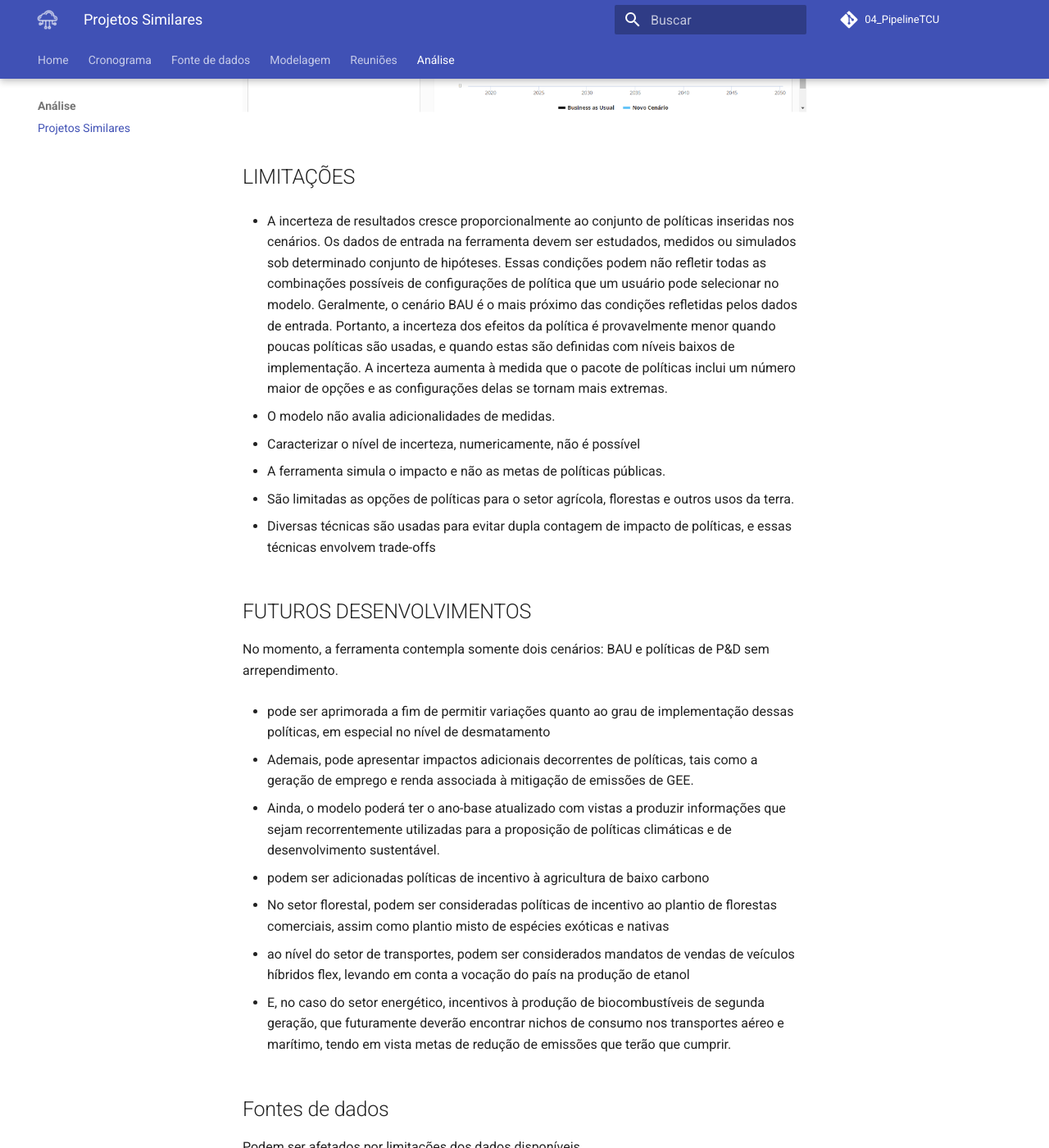
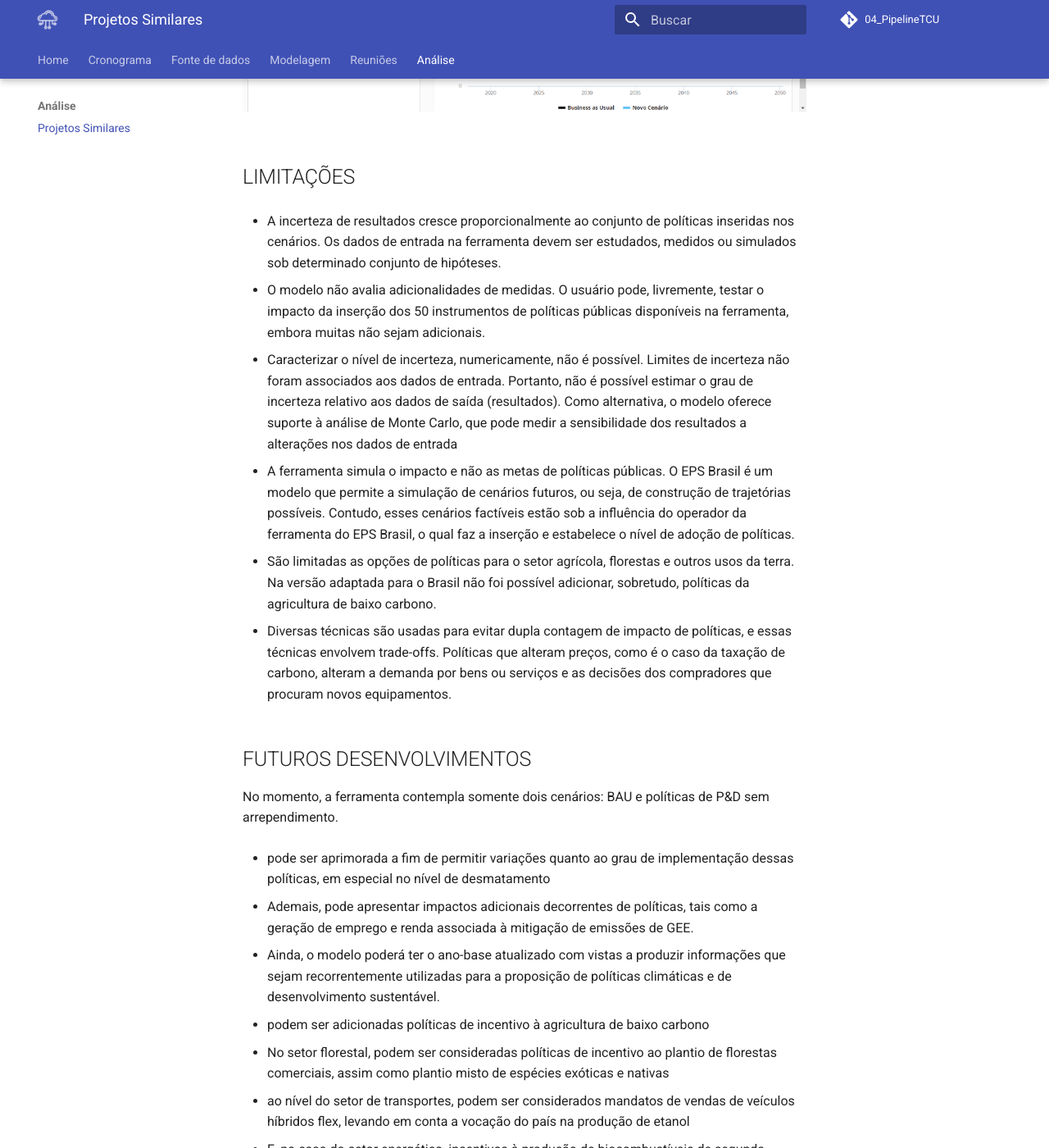
Before and after one commit to ResidenciaTICBrisa/04_PipelineTCU, an MkDocs documentation site: the page built from docs/analise/projetos_similares.md, in a window 1280 px wide and 1400 px high, scrolled down 824 px. Shown: the whole window at 82% size. Built offline with MkDocs 1.6.1 and Material for MkDocs 9.7.7, drawn with Linux system fonts in a browser that asks for light colours; comment, search, counter and statistics services are not loaded; some of the changed text lies outside the part shown.

Commit message:
Análise Sinapse

```diff
--- a/docs/analise/projetos_similares.md
+++ b/docs/analise/projetos_similares.md
@@ -14,35 +14,46 @@
 inseridas nos cenários. Os dados de entrada
 na ferramenta devem ser estudados, medidos
 ou simulados sob determinado conjunto de
-hipóteses. Essas condições podem não refletir
-todas as combinações possíveis de configurações
-de política que um usuário pode selecionar no
-modelo. Geralmente, o cenário BAU é o mais
-próximo das condições refletidas pelos dados de
-entrada. Portanto, a incerteza dos efeitos da política
-é provavelmente menor quando poucas políticas
-são usadas, e quando estas são definidas com níveis
-baixos de implementação. A incerteza aumenta à
-medida que o pacote de políticas inclui um número
-maior de opções e as configurações delas se tornam
-mais extremas.
+hipóteses.
 
 - O modelo não avalia adicionalidades de
-medidas.
+medidas. O usuário pode, livremente, testar o
+impacto da inserção dos 50 instrumentos de políticas
+públicas disponíveis na ferramenta, embora muitas
+não sejam adicionais.
 
 - Caracterizar o nível de incerteza,
-numericamente, não é possível
+numericamente, não é possível.
+Limites de incerteza não foram associados aos dados
+de entrada. Portanto, não é possível estimar o
+grau de incerteza relativo aos dados de saída
+(resultados). Como alternativa, o modelo oferece
+suporte à análise de Monte Carlo, que pode medir a
+sensibilidade dos resultados a alterações nos dados
+de entrada
 
 - A ferramenta simula o impacto e não as
-metas de políticas públicas.
+metas de políticas públicas. O EPS Brasil é
+um modelo que permite a simulação de cenários
+futuros, ou seja, de construção de trajetórias
+possíveis. Contudo, esses cenários factíveis estão
+sob a influência do operador da ferramenta do EPS
+Brasil, o qual faz a inserção e estabelece o nível
+de adoção de políticas.
 
 - São limitadas as opções de políticas para
 o setor agrícola, florestas e outros usos
-da terra.
+da terra. Na versão adaptada para o Brasil
+não foi possível adicionar, sobretudo, políticas
+da agricultura de baixo carbono.
 
 - Diversas técnicas são usadas para evitar
 dupla contagem de impacto de políticas, e
-essas técnicas envolvem trade-offs
+essas técnicas envolvem trade-offs. Políticas
+que alteram preços, como é o caso da taxação de
+carbono, alteram a demanda por bens ou serviços e
+as decisões dos compradores que procuram novos
+equipamentos.
 
 ## FUTUROS DESENVOLVIMENTOS
 No momento, a ferramenta contempla somente dois
@@ -79,11 +90,26 @@
 redução de emissões que terão que cumprir.
 
 
-## Fontes de dados
-Podem ser afetados por limitações dos
-dados disponíveis
+## Fontes de dados úteis
+Podem ser afetados por limitações dos dados disponíveis. Mas existem algumas fontes que podemos usar no nosso projeto.
+OBS: Os dados abaixo contém apenas uma amostra dos dados totais disponíveis.
 
+| DESCRIÇÃO  | Valores específicos para o Brasil?     | Fonte de dados |
+| ---------- | ---------------------------------------| -------------- |
+| Custo social do carbono | Não | US Gov.  |
+| Custo da geração solar distribuída  | Não | NREL; EnerNex, 2015 |
+| Eficiência de conversão elétrica por combustível | Sim | Koberle et al., 2018 |
+| Importação e exportação de eletricidade | Sim | EPE; ONS |
+| Custo de substituição de combustível como fração do custo de construção | Não | Herald News; ENN |
+| Uso de água por tipo de planta | Não | PNNL |
+| Capacidade da bateria por tipo de veículo | Não | Irena; Lindon, 2016; Lambert, 2016 |
+| Capacidade total de geração solar e eólica | Não | IEA; Bloomberg, 2017a |
+| Subsídios a combustíveis no cenário BAU | Sim | Khanna et al., 2016; IISD;ODI |
+| Taxa de importação por combustíve | Sim | KPMG |
+| Potencial de captura de CO2 direta do ar | Parcialmente | Realmonte et al., 2019; IBGE |
+| Elasticidades de produção | Não | Damodaran, 2014; RFF  |
+| População | Sim | IBGE |
+
+
+## Bibliografia
 https://www.wribrasil.org.br/sites/default/files/wribrasil-nota-tecnica-eps-brasil-pt.pdf
-
-## TENTATIVA DE CONTATO
-Tentamos entrar em contato com a Gerente de Clima, mas a previsão de de reunião seria para o final de agosto, o que impossibilita a execução do cronograma do projeto.
```
